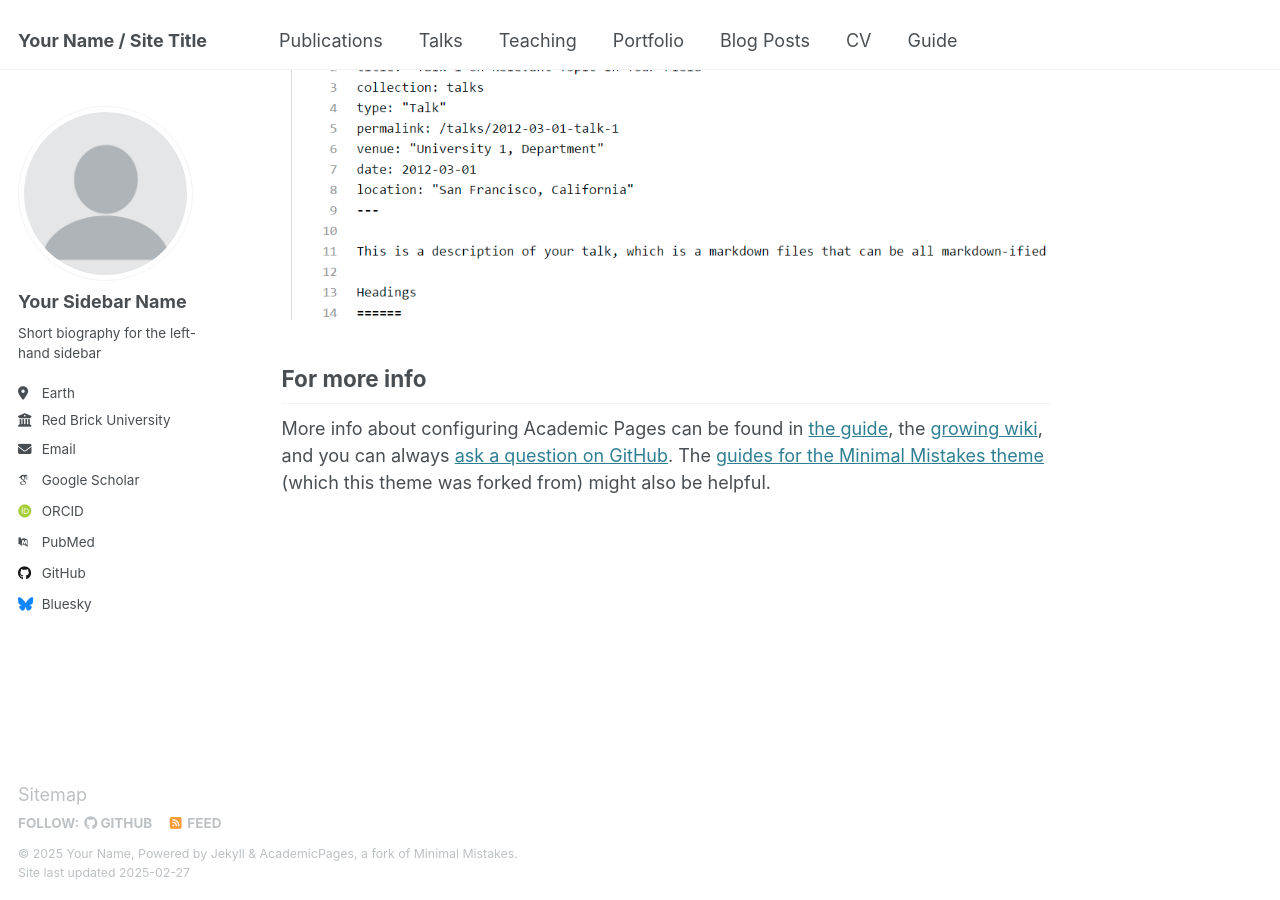
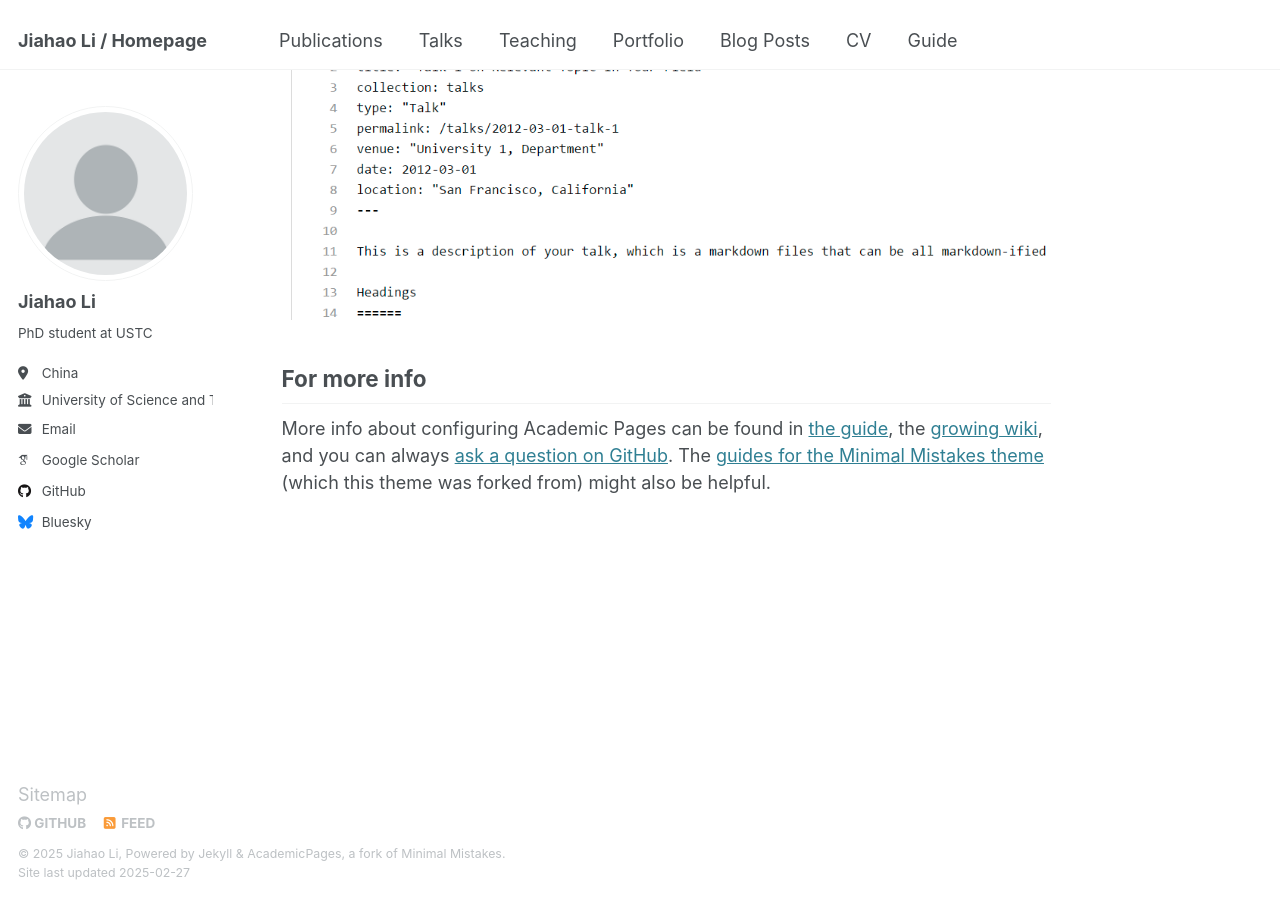
Before and after one commit to jiahaozhenbang/jiahaozhenbang.github.io, a Jekyll site: the page built from _pages/about.md, in a window 1280 px wide and 900 px high, scrolled down 2642 px. Built offline with Jekyll 4.4.1, drawn with Linux system fonts in a browser that asks for light colours; some web fonts are replaced.

Commit message:
Update _config.yml

```diff
--- a/_config.yml
+++ b/_config.yml
@@ -7,15 +7,15 @@
 # server process.
 
 # Basic Site Settings
-locale                   : "en-US"
+locale                   : "China"
 site_theme               : "default"
-title                    : "Your Name / Site Title"
+title                    : "Jiahao Li / Homepage"
 title_separator          : "-"
-name                     : &name "Your Name"
-description              : &description "personal description"
-url                      : https://academicpages.github.io # the base hostname & protocol for your site e.g. "https://[your GitHub username].github.io"
+name                     : &name "Jiahao Li"
+description              : &description "PhD student at USTC"
+url                      : https://jiahaozhenbang.github.io # the base hostname & protocol for your site e.g. "https://[your GitHub username].github.io"
 baseurl                  : "" # the subpath of your site, e.g. "/blog"
-repository               : "academicpages/academicpages.github.io"
+repository               : "jiahaozhenbang/jiahaozhenbang.github.io"
 
 # Site Author - The following control what appear as part of the author content on the side bar.
 #               If a field is blank the icon and link will not appear, otherwise it will be shown.
@@ -23,21 +23,21 @@ repository               : "academicpages/academicpages.github.io"
 author:
   # Biographic information
   avatar           : "profile.png"
-  name             : "Your Sidebar Name"
+  name             : "Jiahao Li"
   pronouns         : # example: "she/her"
-  bio              : "Short biography for the left-hand sidebar"
-  location         : "Earth"
-  employer         : "Red Brick University"
+  bio              : "PhD student at USTC"
+  location         : "China"
+  employer         : "University of Science and Technology of China"
   uri              : # URL
-  email            : "none@example.org"
+  email            : "jiahao66@mail.ustc.edu.cn"
 
   # Academic websites
   arxiv            : # URL - Update with the correct link to your profile
-  googlescholar    : "https://scholar.google.com/citations?user=PS_CX0AAAAAJ"
+  googlescholar    : "https://scholar.google.com/citations?user=TvedIHgAAAAJ"
   impactstory      : # URL
-  orcid            : "http://orcid.org/yourorcidurl"
+  orcid            : # "http://orcid.org/yourorcidurl"
   semantic         : # URL
-  pubmed           : "https://www.ncbi.nlm.nih.gov/pubmed/?term=john+snow"
+  pubmed           : # "https://www.ncbi.nlm.nih.gov/pubmed/?term=john+snow"
   researchgate     : # URL
   scopus           : # URL
 
@@ -45,7 +45,7 @@ author:
   bitbucket        : # Username - Update with your username on the site
   codepen          : # Username
   dribbble         : # Username
-  github           : "academicpages"
+  github           : "jiahaozhenbang"
   kaggle           : # Username
   stackoverflow    : # User number or user number and name (i.e., use "1" or "1/jeff-atwood")
 
@@ -77,10 +77,10 @@ author:
 
 # Publication Category - The following the list of publication categories and their headings
 publication_category:
-  books:
-    title: 'Books'
-  manuscripts:
-    title: 'Journal Articles'
+  # books:
+  #   title: 'Books'
+  # manuscripts:
+  #   title: 'Journal Articles'
   conferences:
     title: 'Conference Papers'
 
```
